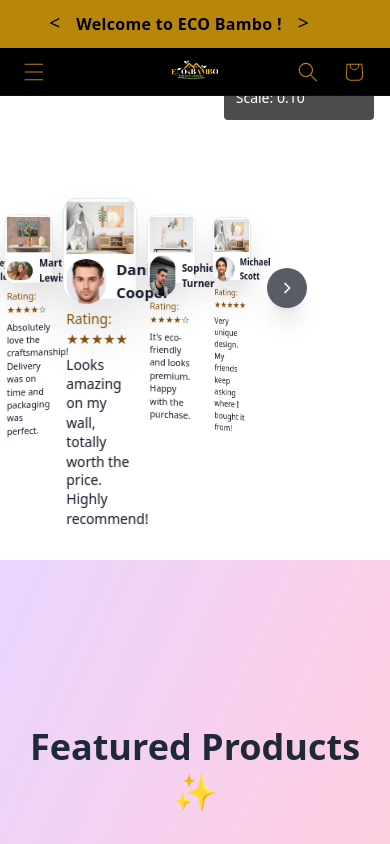
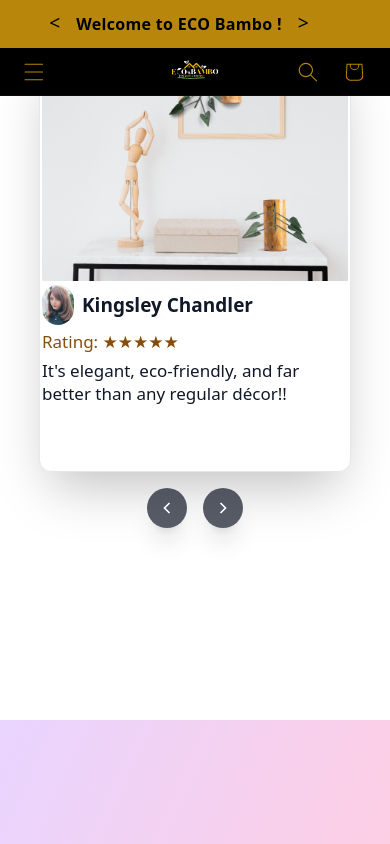
Before and after one commit to IbadUddinSiddqui/nextjs_client, a Next.js app: page /test in a window 390 px wide. Shown: the top 844 px of the page. Built offline with nearby package versions, Linux system fonts and the light colour scheme.

Commit message:
components fixes

```diff
--- a/components/ProductsGlider.tsx
+++ b/components/ProductsGlider.tsx
@@ -1,5 +1,6 @@
-import React, { useEffect, useLayoutEffect, useRef, useState } from 'react'
-import { motion, AnimatePresence } from "framer-motion";
+import React, { useEffect, useLayoutEffect, useRef, useState } from 'react';
+import { motion, AnimatePresence } from 'framer-motion';
+
 const products = [
   {
     id: 1,
@@ -55,16 +56,25 @@ const products = [
   },
 ];
 
-
-
 export const ProductsGlider = () => {
   const [startIndex, setStartIndex] = useState(0);
-    const visibleCount = 5;
-    const containerRef = useRef<HTMLDivElement | null>(null);
-    const prevBtnRef = useRef<HTMLButtonElement | null>(null);
-    const nextBtnRef = useRef<HTMLButtonElement | null>(null);
-    const [windowWidth, setWindowWidth] = useState<number>(typeof window !== 'undefined' ? window.innerWidth : 0);
-    const [buttonLefts, setButtonLefts] = useState<{ prev: number; next: number }>({ prev: 0, next: 0 });
+  const containerRef = useRef(null);
+  const prevBtnRef = useRef(null);
+  const nextBtnRef = useRef(null);
+  const [windowWidth, setWindowWidth] = useState(typeof window !== 'undefined' ? window.innerWidth : 0);
+  const [buttonLefts, setButtonLefts] = useState({ prev: 0, next: 0 });
+
+  const getVisibleCount = (width: number) => {
+    if (width < 768) {
+      return 1;
+    } else if (width < 1280) { // Adjusted for medium screens
+      return 3;
+    } else { // Large screens
+      return 5;
+    }
+  };
+
+  const visibleCount = getVisibleCount(windowWidth);
 
   const handleNext = () => {
     setStartIndex((prev) => (prev + 1) % products.length);
@@ -91,14 +101,9 @@ export const ProductsGlider = () => {
     return { x, z, rotateY, scale };
   };
 
-  // Compute responsive sizing once for consistent card and button placement
-  const cardW =
-    typeof window !== "undefined"
-      ? Math.min(window.innerWidth / 6.5, 240)
-      : 210;
+  const cardW = windowWidth / (visibleCount === 1 ? 1.2 : visibleCount === 3 ? 3.5 : 6.5);
   const gap = cardW * 0.3;
-  const totalWidth = cardW + gap;
-  const buttonSpacing = 16; // space between extreme card edge and button
+  const buttonSpacing = 16;
 
   useEffect(() => {
     if (typeof window === 'undefined') return;
@@ -112,29 +117,95 @@ export const ProductsGlider = () => {
     const prevBtn = prevBtnRef.current;
     const nextBtn = nextBtnRef.current;
     if (!container || !prevBtn || !nextBtn) return;
-    const leftCard = container.querySelector('[data-pos="0"]') as HTMLElement | null;
-    const rightCard = container.querySelector('[data-pos="4"]') as HTMLElement | null;
+
+    // Find the first and last visible cards
+    const leftCard = (container as HTMLElement).querySelector('[data-pos="0"]') as HTMLElement | null;
+    const rightCard = (container as HTMLElement).querySelector(`[data-pos="${visibleCount - 1}"]`) as HTMLElement | null;
+
     if (!leftCard || !rightCard) return;
-    const cRect = container.getBoundingClientRect();
-    const lRect = leftCard.getBoundingClientRect();
-    const rRect = rightCard.getBoundingClientRect();
-    const prevLeft = lRect.left - cRect.left - buttonSpacing - prevBtn.offsetWidth;
+
+    const cRect = (container as HTMLElement).getBoundingClientRect();
+    const lRect = (leftCard as HTMLElement).getBoundingClientRect();
+    const rRect = (rightCard as HTMLElement).getBoundingClientRect();
+
+    const prevBtnWidth = (prevBtn as HTMLElement).offsetWidth;
+    const nextBtnWidth = (nextBtn as HTMLElement).offsetWidth;
+
+    const prevLeft = lRect.left - cRect.left - buttonSpacing - prevBtnWidth;
     const nextLeft = rRect.right - cRect.left + buttonSpacing;
     setButtonLefts({ prev: prevLeft, next: nextLeft });
-  }, [windowWidth, totalWidth, startIndex]);
+  }, [windowWidth, visibleCount, startIndex, cardW]);
 
-  return (
-    <div className="w-full py-12 px-4 md:px-8 flex justify-center">
-      <div ref={containerRef} className="relative w-full max-w-7xl mx-auto mr-[250px]">
-        {/* Carousel */}
-        <div className="relative mx-auto w-full  h-[320px] sm:h-[380px] md:h-[440px] lg:h-[520px] perspective-[1500px] overflow-visible grid place-items-center pointer-events-none">
-          <AnimatePresence initial={false}>
-            {visibleProducts.map((product, index) => {
-              const { rotateY, scale, x, z } = getCardProps(index, cardW, gap);
+  const renderCardContent = (product: { id?: number; name: any; image: any; avatar: any; text: any; rating: any; }, cardW: number) => {
     const nameFontPx = Math.max(12, Math.min(19, Math.round(cardW * 0.068)));
     const ratingFontPx = Math.max(11, Math.min(17, Math.round(cardW * 0.058)));
     const textFontPx = Math.max(11, Math.min(17, Math.round(cardW * 0.056)));
 
+    return (
+      <div style={{ width: '100%', height: '100%', padding: '2px', display: 'flex', flexDirection: 'column', gap: '4px' }}>
+        <img src={product.image} alt={`${product.name} image`} style={{ width: '100%', maxHeight: '55%', objectFit: 'cover', borderRadius: '1px' }} />
+        <div style={{ display: 'flex', alignItems: 'center', gap: '8px' }}>
+          <img src={product.avatar} alt={`${product.name} avatar`} width={32} height={32} style={{ borderRadius: '9999px' }} />
+          <div style={{ fontWeight: 600, fontSize: `${nameFontPx}px` }}>{product.name}</div>
+        </div>
+        <div style={{ fontSize: `${ratingFontPx}px` }}>
+          <span style={{ color: '#854d0e' }}>
+            {`Rating: ${'★'.repeat(product.rating)}`}
+          </span>
+          {`${
+            '☆'.repeat(Math.max(0, 5 - product.rating))
+          }`}
+        </div>
+        <div style={{ fontSize: `${textFontPx}px`, lineHeight: 1.4 }}>
+          {product.text}
+        </div>
+      </div>
+    );
+  };
+
+  const renderMobileView = () => {
+    const mobileCardW = windowWidth * 0.8;
+    const currentProduct = products[startIndex];
+
+    return (
+      <div className="w-full flex flex-col items-center justify-center space-y-4">
+        <motion.div
+          key={currentProduct.id}
+          initial={{ opacity: 0 }}
+          animate={{ opacity: 1 }}
+          transition={{ duration: 0.5 }}
+          className="rounded-xl shadow-2xl bg-white text-gray-900 border border-gray-200"
+          style={{ width: `${mobileCardW}px`, height: `${mobileCardW * 1.36}px` }}
+        >
+          {renderCardContent(currentProduct, mobileCardW)}
+        </motion.div>
+        <div className="flex space-x-4">
+          <button
+            onClick={handlePrev}
+            className="w-10 h-10 rounded-full bg-gray-900/70 hover:bg-gray-900 text-white flex items-center justify-center shadow-xl backdrop-blur"
+            aria-label="Previous"
+          >
+            <svg xmlns="http://www.w3.org/2000/svg" viewBox="0 0 24 24" fill="none" stroke="currentColor" strokeWidth="2" className="w-5 h-5"><path d="m15 18-6-6 6-6"/></svg>
+          </button>
+          <button
+            onClick={handleNext}
+            className="w-10 h-10 rounded-full bg-gray-900/70 hover:bg-gray-900 text-white flex items-center justify-center shadow-xl backdrop-blur"
+            aria-label="Next"
+          >
+            <svg xmlns="http://www.w3.org/2000/svg" viewBox="0 0 24 24" fill="none" stroke="currentColor" strokeWidth="2" className="w-5 h-5"><path d="m9 18 6-6-6-6"/></svg>
+          </button>
+        </div>
+      </div>
+    );
+  };
+
+  const renderDesktopView = () => {
+    return (
+      <div ref={containerRef} className="relative w-full max-w-7xl mx-auto mr-52">
+        <div className="relative mx-auto  w-full h-[320px] sm:h-[380px] md:h-[440px] lg:h-[520px] perspective-[1500px] overflow-visible grid place-items-center pointer-events-none">
+          <AnimatePresence initial={false}>
+            {visibleProducts.map((product, index) => {
+              const { rotateY, scale, x, z } = getCardProps(index, cardW, gap);
               return (
                 <motion.div
                   key={product.id}
@@ -153,52 +224,39 @@ export const ProductsGlider = () => {
                     transform: `perspective(1500px) translateX(${x}px) translateZ(${z}px) rotateY(${rotateY}deg) scale(${scale})`,
                   }}
                 >
-                  <div style={{ width: '100%', height: '100%', padding: '2px', display: 'flex', flexDirection: 'column', gap: '4px' }}>
-                    <img src={product.image} alt={`${product.name} image`} style={{ width: '100%', maxHeight: '55%', objectFit: 'cover', borderRadius: '1px' }} />
-                    <div style={{ display: 'flex', alignItems: 'center', gap: '8px' }}>
-                      <img src={product.avatar} alt={`${product.name} avatar`} width={32} height={32} style={{ borderRadius: '9999px' }} />
-                      <div style={{ fontWeight: 600, fontSize: `${nameFontPx}px` }}>{product.name}</div>
-                    </div>
-                    <div style={{ fontSize: `${ratingFontPx}px` }}>
-                      <span style={{ color: '#854d0e' }}>
-                        {`Rating: ${'★'.repeat(product.rating)}`}
-                      </span>
-                      {`${
-                        '☆'.repeat(Math.max(0, 5 - product.rating))
-                      }`}
-                    </div>
-                    <div style={{ fontSize: `${textFontPx}px`, lineHeight: 1.4 }}>
-                      {product.text}
-                    </div>
-                  </div>
+                  {renderCardContent(product, cardW)}
                 </motion.div>
               );
             })}
           </AnimatePresence>
         </div>
 
-        {/* Prev */}
         <button
             onClick={handlePrev}
             ref={prevBtnRef}
-          className="absolute top-[75%] -translate-y-1/2 z-10 w-10 h-10 md:w-12 md:h-12 rounded-full bg-gray-900/70 hover:bg-gray-900 text-white flex items-center justify-center shadow-xl ring-1 ring-white/20 hover:ring-white/40 backdrop-blur focus-visible:outline-none focus-visible:ring-2 focus-visible:ring-white"
+            className="absolute top-[75%] md:translate-x-8  -translate-y-1/2 z-10 w-10 h-10 md:w-12 md:h-12 rounded-full bg-gray-900/70 hover:bg-gray-900 text-white flex items-center justify-center shadow-xl ring-1 ring-white/20 hover:ring-white/40 backdrop-blur focus-visible:outline-none focus-visible:ring-2 focus-visible:ring-white"
             style={{ left: `${buttonLefts.prev}px` }}
             aria-label="Previous"
         >
             <svg xmlns="http://www.w3.org/2000/svg" viewBox="0 0 24 24" fill="none" stroke="currentColor" strokeWidth="2" className="w-5 h-5 md:w-6 md:h-6"><path d="m15 18-6-6 6-6"/></svg>
         </button>
 
-        {/* Next */}
         <button
             onClick={handleNext}
             ref={nextBtnRef}
-          className="absolute top-[75%] -translate-y-1/2 z-10 w-10 h-10 md:w-12 md:h-12 rounded-full bg-gray-900/70 hover:bg-gray-900 text-white flex items-center justify-center shadow-xl ring-1 ring-white/20 hover:ring-white/40 backdrop-blur focus-visible:outline-none focus-visible:ring-2 focus-visible:ring-white"
+            className="absolute top-[75%] -translate-x-11 -translate-y-1/2 z-10 w-10 h-10 md:w-12 md:h-12 rounded-full bg-gray-900/70 hover:bg-gray-900 text-white flex items-center justify-center shadow-xl ring-1 ring-white/20 hover:ring-white/40 backdrop-blur focus-visible:outline-none focus-visible:ring-2 focus-visible:ring-white"
             style={{ left: `${buttonLefts.next}px` }}
             aria-label="Next"
         >
             <svg xmlns="http://www.w3.org/2000/svg" viewBox="0 0 24 24" fill="none" stroke="currentColor" strokeWidth="2" className="w-5 h-5 md:w-6 md:h-6"><path d="m9 18 6-6-6-6"/></svg>
         </button>
       </div>
+    );
+  };
+
+  return (
+    <div className="w-full py-12 px-4 md:px-8 flex justify-center">
+      {visibleCount === 1 ? renderMobileView() : renderDesktopView()}
     </div>
-  )
-}
+  );
+};
--- a/components/ScrollReviews.tsx
+++ b/components/ScrollReviews.tsx
@@ -164,11 +164,11 @@ export default function App() {
             <div className={`w-full overflow-x-auto scroll-smooth snap-x snap-mandatory  ${reviewsOpacity > 0.9 ? 'block' : 'hidden'}`}>
                 {/* The card container itself. 'gap-8' for spacing.
                     The 'transform' property is now controlled by the `currentSlide` state. */}
-                <div className="flex gap-8 px-4 py-8 " style={{ transform: `translateX(-${currentSlide * 22}rem)` }}>
+                <div className="flex gap-8 px-4 py-8  " style={{ transform: `translateX(-${currentSlide * 22}rem)` }}>
                     {reviews.map((review, index) => (
                       <div
                         key={review.id}
-                        className="flex-shrink-0 snap-center  bg-white rounded-lg shadow-xl border border-gray-600 w-80 h-[350px] flex flex-col"
+                        className="flex-shrink-0 snap-center  bg-white rounded-lg shadow-xl border border-gray-600 w-[20rem] md:w-80 h-[350px] flex flex-col"
                         style={{
                           transitionDelay: `${index * 100}ms`
                         }}
@@ -249,12 +249,12 @@ export default function App() {
 
 
       {/* Debug indicator to help visualize scroll progress and animation values. */}
-      <div className="fixed top-4 right-4 bg-black bg-opacity-70 p-3 rounded text-sm text-white">
+      {/* <div className="fixed top-4 right-4 bg-black bg-opacity-70 p-3 rounded text-sm text-white">
         <div>Scroll Progress: {Math.round(scrollProgress * 150)}%</div>
         <div>Text Opacity: {textOpacity.toFixed(2)}</div>
         <div>Cards Opacity: {reviewsOpacity.toFixed(2)}</div>
         <div>Scale: {(0.1 + (finalProgress * 1.5)).toFixed(2)}</div>
-      </div>
+      </div> */}
     </div>
   );
 }
```
Lines whose indentation alone changed are shown as unchanged.
